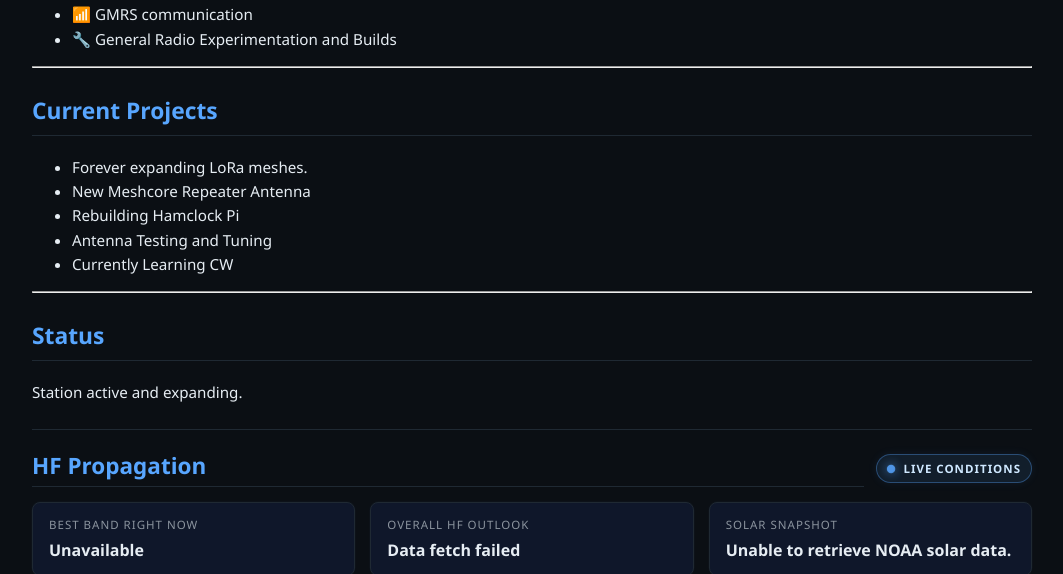
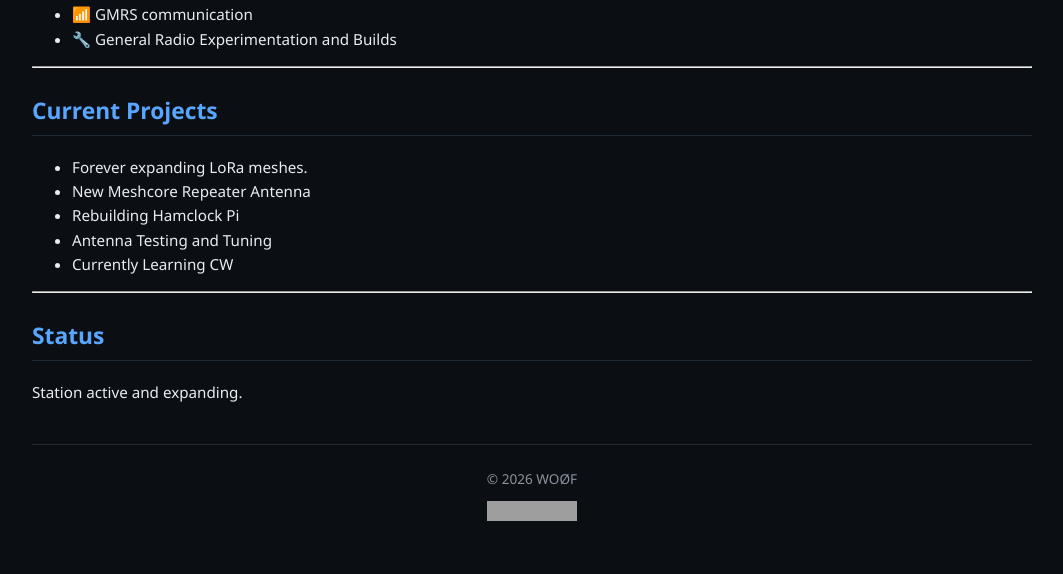
Before and after one commit to Lymitliss/Lymitliss.github.io, a Jekyll site: the page built from index.md, in a window 1280 px wide and 1400 px high, scrolled down 657 px. Shown: the top 574 px of the window, without its empty margins (108-1171 px from the left). Built offline with Jekyll 4.4.1, drawn with Linux system fonts in a browser that asks for light colours; after the commit the page ends 1202 px from its top, so only the background shows below that; some of the changed text lies outside the part shown; grey boxes are pictures that could not be loaded.

Commit message:
Update default.html

```diff
--- a/_layouts/default.html
+++ b/_layouts/default.html
@@ -13,7 +13,6 @@
 <body>
   <div class="container">
 
-    <!-- NAVBAR -->
     <nav class="navbar">
       <a href="{{ '/' | relative_url }}" class="logo signal-pulse">
         Whiskey Oscar Zer<span class="callsign-zero">Ø</span> Foxtrot
@@ -33,16 +32,13 @@
       </div>
     </nav>
 
-    <!-- HOME BANNER (ONLY ON HOME) -->
     {% if page.url == "/" %}
     <div class="home-banner">
       <div class="home-banner-line">
         Into Meshcore or Meshtastic? Visit me at the
-        <a href="https://pugetmesh.org/" target="_blank" rel="noopener">
-          PugetMesh Discord
-        </a>
+        <a href="https://pugetmesh.org/" target="_blank">PugetMesh Discord</a>
       </div>
-      <div class="home-banner-line home-banner-line-secondary">
+      <div class="home-banner-line">
         Check out my
         <a href="{{ '/sdr' | relative_url }}" class="home-banner-link-blue">
           OpenWebRX SDR stream
@@ -52,7 +48,6 @@
     </div>
     {% endif %}
 
-    <!-- HERO -->
     <header class="hero">
       <h1 class="hero-title">WOØF</h1>
       <p class="hero-subtitle">Amateur - GMRS - Mesh Radio</p>
@@ -75,95 +70,13 @@
       </div>
     </header>
 
-    <!-- PAGE CONTENT -->
     <main>
       {{ content }}
     </main>
 
-    <!-- HF PROPAGATION (HOME ONLY) -->
-    {% if page.url == "/" %}
-    <section class="propagation">
-      <div class="propagation-header">
-        <h2>HF Propagation</h2>
-        <div class="live-badge">LIVE CONDITIONS</div>
-      </div>
-
-      <div class="prop-summary" id="prop-summary">
-        <div class="prop-summary-card">
-          <span class="prop-summary-label">Best Band Right Now</span>
-          <span class="prop-summary-value" id="best-band">Loading...</span>
-        </div>
-        <div class="prop-summary-card">
-          <span class="prop-summary-label">Overall HF Outlook</span>
-          <span class="prop-summary-value" id="hf-outlook">Loading...</span>
-        </div>
-        <div class="prop-summary-card">
-          <span class="prop-summary-label">Solar Snapshot</span>
-          <span class="prop-summary-value" id="solar-snapshot">Loading...</span>
-        </div>
-      </div>
-
-      <div class="propagation-widget">
-        <img src="https://www.hamqsl.com/solar101vhf.php?t={{ site.time | date: '%s' }}" alt="HF Propagation Conditions">
-        <p class="prop-last-updated" id="prop-last-updated">
-          Loading current solar data...
-        </p>
-      </div>
-
-      <div class="prop-grid smart-bands" id="smart-bands">
-
-        <div class="prop-card band-card" data-band="10m">
-          <div class="band-card-header">
-            <h3>10m</h3>
-            <span class="band-badge" id="badge-10m">Loading</span>
-          </div>
-          <p class="prop-note" id="note-10m">Evaluating current conditions...</p>
-        </div>
-
-        <div class="prop-card band-card" data-band="15m">
-          <div class="band-card-header">
-            <h3>15m</h3>
-            <span class="band-badge" id="badge-15m">Loading</span>
-          </div>
-          <p class="prop-note" id="note-15m">Evaluating current conditions...</p>
-        </div>
-
-        <div class="prop-card band-card" data-band="20m">
-          <div class="band-card-header">
-            <h3>20m</h3>
-            <span class="band-badge" id="badge-20m">Loading</span>
-          </div>
-          <p class="prop-note" id="note-20m">Evaluating current conditions...</p>
-        </div>
-
-        <div class="prop-card band-card" data-band="40m">
-          <div class="band-card-header">
-            <h3>40m</h3>
-            <span class="band-badge" id="badge-40m">Loading</span>
-          </div>
-          <p class="prop-note" id="note-40m">Evaluating current conditions...</p>
-        </div>
-
-        <div class="prop-card band-card" data-band="80m">
-          <div class="band-card-header">
-            <h3>80m</h3>
-            <span class="band-badge" id="badge-80m">Loading</span>
-          </div>
-          <p class="prop-note" id="note-80m">Evaluating current conditions...</p>
-        </div>
-
-      </div>
-    </section>
-
-    <script src="{{ '/assets/propagation.js' | relative_url }}"></script>
-    {% endif %}
-
-    <!-- FOOTER -->
     <footer>
-      <p>© {{ site.time | date: "%Y" }} WOØF | Amateur Radio Station</p>
-      <div class="counter">
-        <img src="https://visitor-badge.laobi.icu/badge?page_id=wo0f.wo0f.com" alt="Visitor counter">
-      </div>
+      <p>© {{ site.time | date: "%Y" }} WOØF</p>
+      <img src="https://visitor-badge.laobi.icu/badge?page_id=wo0f.wo0f.com">
     </footer>
 
   </div>
```
